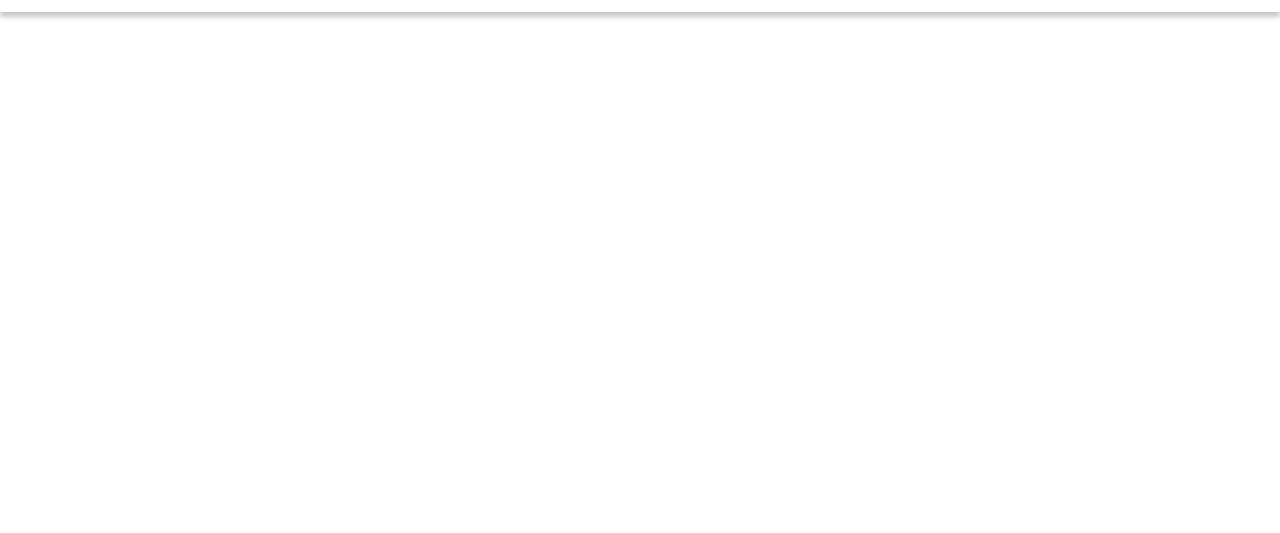
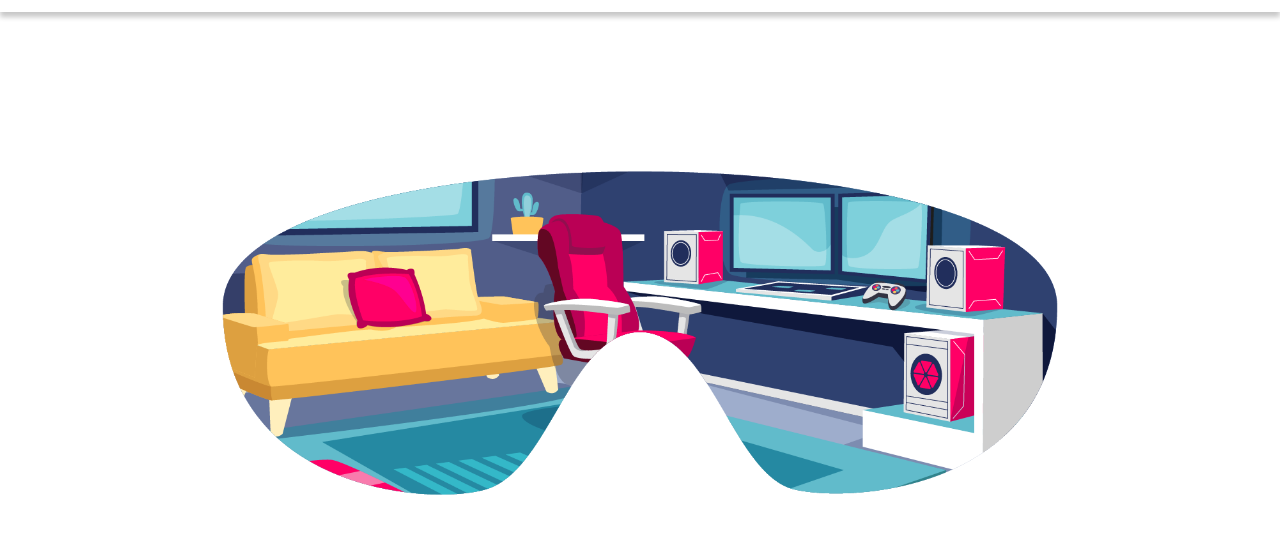
Before and after one commit to azizamari/Omerva-Website, a plain HTML site: page index.html in a window 1280 px wide. Shown: the part 67-600 px from the top of the page. Drawn offline with nearby package versions, Linux system fonts and the light colour scheme.

Commit message:
Add goggles background

```diff
--- a/css/style.css
+++ b/css/style.css
@@ -100,3 +100,18 @@ nav{
     font-size:36px;
     margin-left: 50px;
 } */
+
+.hero{
+    height: 100vh;
+    width: 100%;
+    display: flex;
+    justify-content: center;
+}
+.hero > img{
+    display: block;
+    margin-left: auto;
+    margin-right: auto;
+    margin-top: auto;
+    margin-bottom: auto;
+    width:70%;
+}
```
Also changed, not shown: assets/goggles.png (added).
